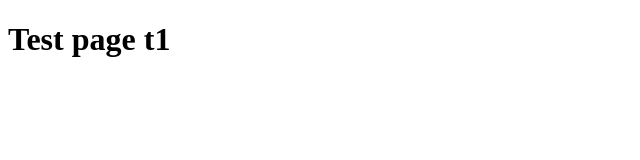
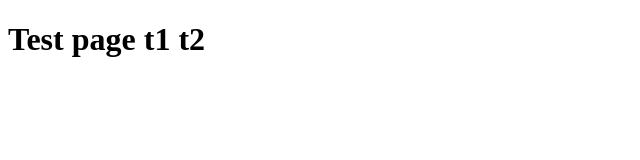
Before and after one commit to TienDat1091/test-demo-z, a plain HTML site: page index.html in a window 1280 px wide. Shown: the full height of the page, 0-640 px from the left. Drawn offline with Linux system fonts and the light colour scheme.

Commit message:
Mô tả thay đổi của bạn

```diff
--- a/index.html
+++ b/index.html
@@ -6,6 +6,6 @@
     <title>Document</title>
 </head>
 <body>
-    <h1>Test page t1</h1>
+    <h1>Test page t1 t2</h1>
 </body>
 </html>
```
